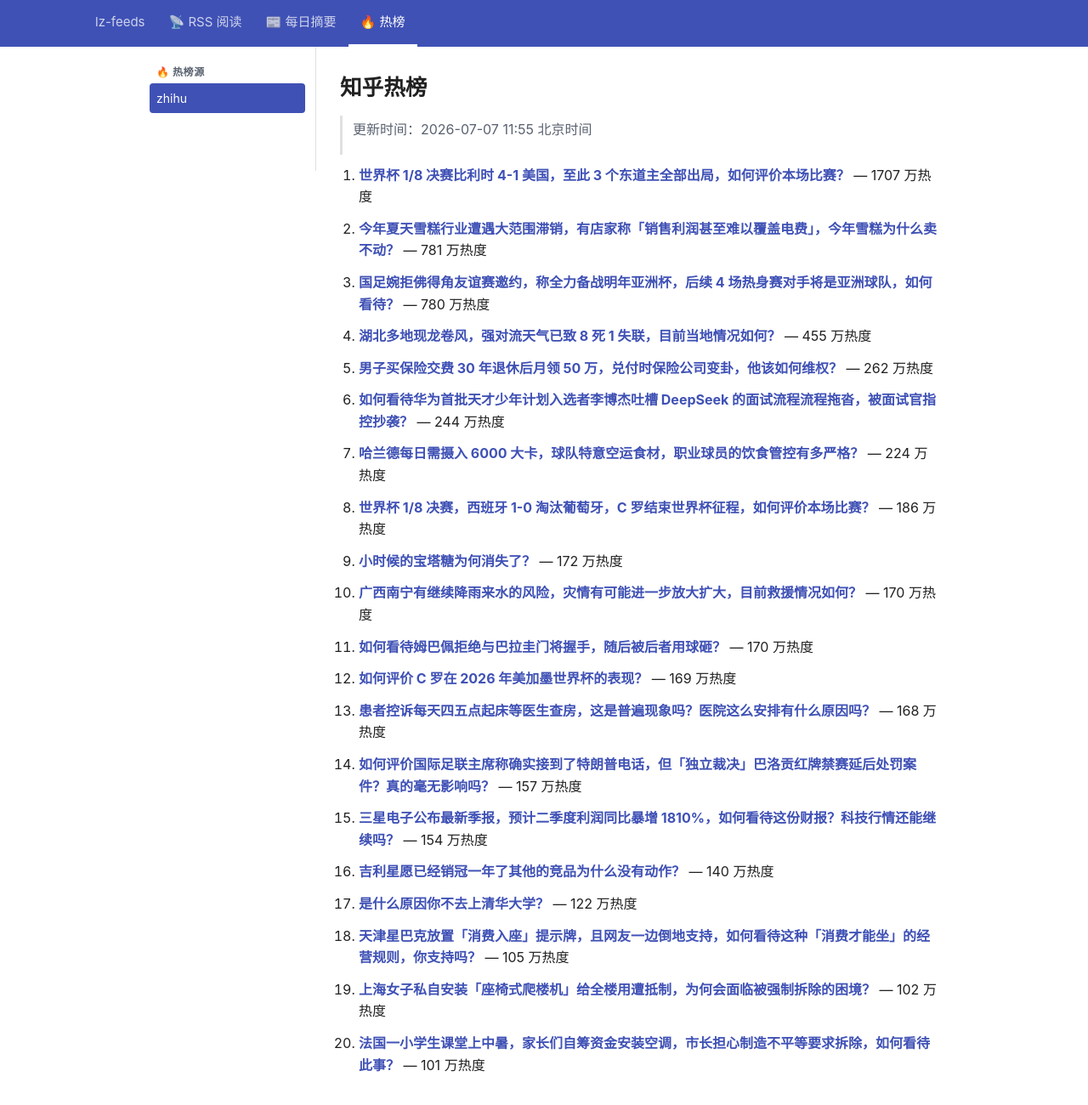
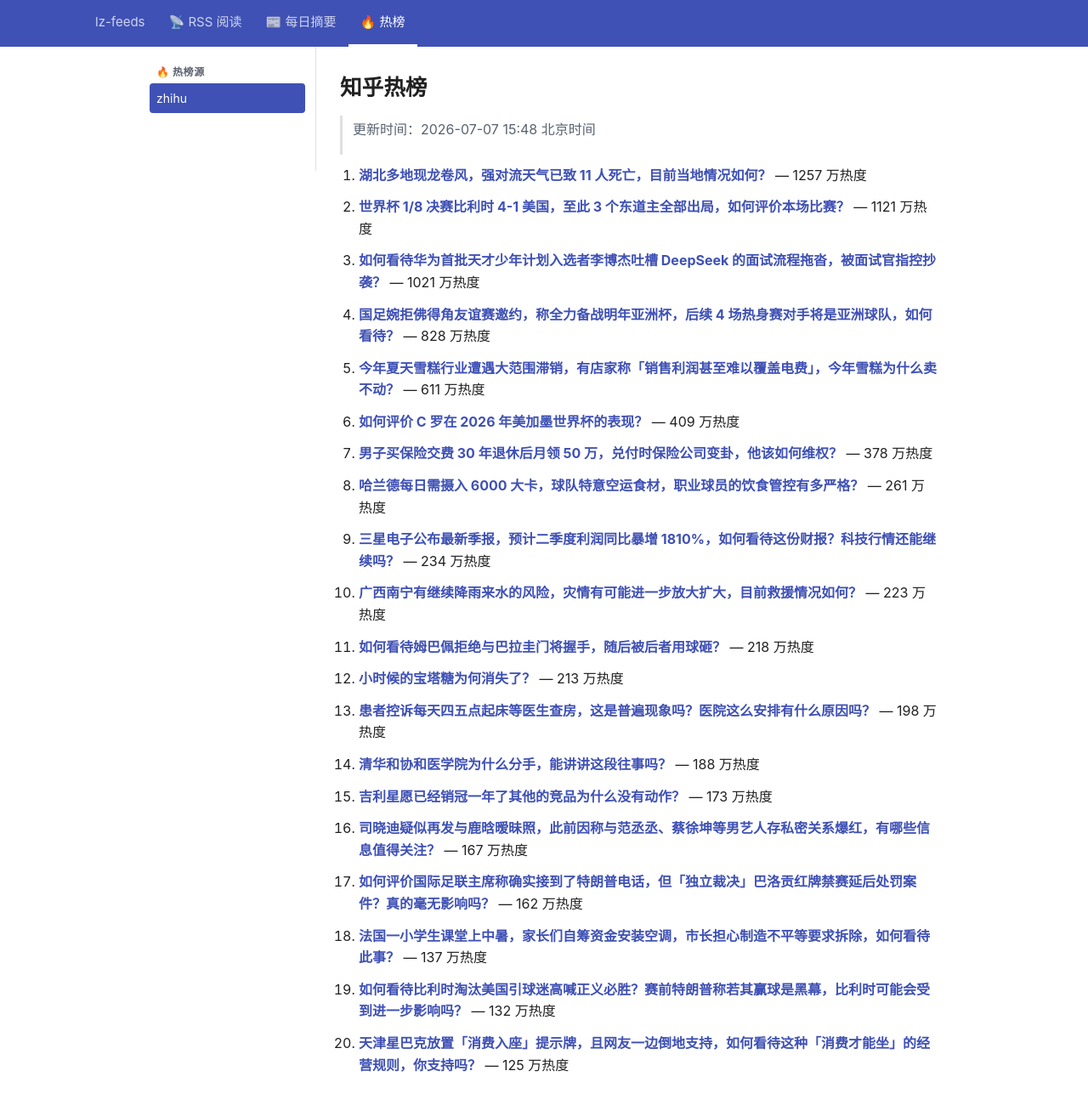
Before and after one commit to lizhang0101/lz-feeds, a Jekyll site: the page built from _hotlist/zhihu.md, in a window 1280 px wide and 1330 px high. Shown: the top 1300 px of the window at 85% size. Built offline with Jekyll 4.4.1, drawn with Linux system fonts in a browser that asks for light colours.

Commit message:
hotlist: 2026-07-07T07:48Z

```diff
--- a/_hotlist/zhihu.md
+++ b/_hotlist/zhihu.md
@@ -1,48 +1,48 @@
 ---
-updated: 2026-07-07 11:55 北京时间
+updated: 2026-07-07 15:48 北京时间
 count: 20
 ---
 
 # 知乎热榜
 
-> 更新时间：2026-07-07 11:55 北京时间
+> 更新时间：2026-07-07 15:48 北京时间
 
-1. **[世界杯 1/8 决赛比利时 4-1 美国，至此 3 个东道主全部出局，如何评价本场比赛？](https://www.zhihu.com/question/2057413355376227594)** — 1707 万热度
+1. **[湖北多地现龙卷风，强对流天气已致 11 人死亡，目前当地情况如何？](https://www.zhihu.com/question/2057569257274041212)** — 1257 万热度
 
-2. **[今年夏天雪糕行业遭遇大范围滞销，有店家称「销售利润甚至难以覆盖电费」，今年雪糕为什么卖不动？](https://www.zhihu.com/question/2057431315062993122)** — 781 万热度
+2. **[世界杯 1/8 决赛比利时 4-1 美国，至此 3 个东道主全部出局，如何评价本场比赛？](https://www.zhihu.com/question/2057413355376227594)** — 1121 万热度
 
-3. **[国足婉拒佛得角友谊赛邀约，称全力备战明年亚洲杯，后续 4 场热身赛对手将是亚洲球队，如何看待？](https://www.zhihu.com/question/2057469688892936472)** — 780 万热度
+3. **[如何看待华为首批天才少年计划入选者李博杰吐槽 DeepSeek 的面试流程拖沓，被面试官指控抄袭？](https://www.zhihu.com/question/2057753624717911009)** — 1021 万热度
 
-4. **[湖北多地现龙卷风，强对流天气已致 8 死 1 失联，目前当地情况如何？](https://www.zhihu.com/question/2057569257274041212)** — 455 万热度
+4. **[国足婉拒佛得角友谊赛邀约，称全力备战明年亚洲杯，后续 4 场热身赛对手将是亚洲球队，如何看待？](https://www.zhihu.com/question/2057469688892936472)** — 828 万热度
 
-5. **[男子买保险交费 30 年退休后月领 50 万，兑付时保险公司变卦，他该如何维权？](https://www.zhihu.com/question/2057003050880047067)** — 262 万热度
+5. **[今年夏天雪糕行业遭遇大范围滞销，有店家称「销售利润甚至难以覆盖电费」，今年雪糕为什么卖不动？](https://www.zhihu.com/question/2057431315062993122)** — 611 万热度
 
-6. **[如何看待华为首批天才少年计划入选者李博杰吐槽 DeepSeek 的面试流程流程拖沓，被面试官指控抄袭？](https://www.zhihu.com/question/2057753624717911009)** — 244 万热度
+6. **[如何评价 C 罗在 2026 年美加墨世界杯的表现？](https://www.zhihu.com/question/2057691287667598366)** — 409 万热度
 
-7. **[哈兰德每日需摄入 6000 大卡，球队特意空运食材，职业球员的饮食管控有多严格？](https://www.zhihu.com/question/2055667137344182152)** — 224 万热度
+7. **[男子买保险交费 30 年退休后月领 50 万，兑付时保险公司变卦，他该如何维权？](https://www.zhihu.com/question/2057003050880047067)** — 378 万热度
 
-8. **[世界杯 1/8 决赛，西班牙 1-0 淘汰葡萄牙，C 罗结束世界杯征程，如何评价本场比赛？](https://www.zhihu.com/question/2057413304579051709)** — 186 万热度
+8. **[哈兰德每日需摄入 6000 大卡，球队特意空运食材，职业球员的饮食管控有多严格？](https://www.zhihu.com/question/2055667137344182152)** — 261 万热度
 
-9. **[小时候的宝塔糖为何消失了？](https://www.zhihu.com/question/655238935)** — 172 万热度
+9. **[三星电子公布最新季报，预计二季度利润同比暴增 1810%，如何看待这份财报？科技行情还能继续吗？](https://www.zhihu.com/question/2057735732068979803)** — 234 万热度
 
-10. **[广西南宁有继续降雨来水的风险，灾情有可能进一步放大扩大，目前救援情况如何？](https://www.zhihu.com/question/2057584914892055667)** — 170 万热度
+10. **[广西南宁有继续降雨来水的风险，灾情有可能进一步放大扩大，目前救援情况如何？](https://www.zhihu.com/question/2057584914892055667)** — 223 万热度
 
-11. **[如何看待姆巴佩拒绝与巴拉圭门将握手，随后被后者用球砸？](https://www.zhihu.com/question/2057059683198662543)** — 170 万热度
+11. **[如何看待姆巴佩拒绝与巴拉圭门将握手，随后被后者用球砸？](https://www.zhihu.com/question/2057059683198662543)** — 218 万热度
 
-12. **[如何评价 C 罗在 2026 年美加墨世界杯的表现？](https://www.zhihu.com/question/2057691287667598366)** — 169 万热度
+12. **[小时候的宝塔糖为何消失了？](https://www.zhihu.com/question/655238935)** — 213 万热度
 
-13. **[患者控诉每天四五点起床等医生查房，这是普遍现象吗？医院这么安排有什么原因吗？](https://www.zhihu.com/question/2057401831282534054)** — 168 万热度
+13. **[患者控诉每天四五点起床等医生查房，这是普遍现象吗？医院这么安排有什么原因吗？](https://www.zhihu.com/question/2057401831282534054)** — 198 万热度
 
-14. **[如何评价国际足联主席称确实接到了特朗普电话，但「独立裁决」巴洛贡红牌禁赛延后处罚案件？真的毫无影响吗？](https://www.zhihu.com/question/2057732608214004902)** — 157 万热度
+14. **[清华和协和医学院为什么分手，能讲讲这段往事吗？](https://www.zhihu.com/question/2057437304205959882)** — 188 万热度
 
-15. **[三星电子公布最新季报，预计二季度利润同比暴增 1810%，如何看待这份财报？科技行情还能继续吗？](https://www.zhihu.com/question/2057735732068979803)** — 154 万热度
+15. **[吉利星愿已经销冠一年了其他的竞品为什么没有动作？](https://www.zhihu.com/question/2056855849570668816)** — 173 万热度
 
-16. **[吉利星愿已经销冠一年了其他的竞品为什么没有动作？](https://www.zhihu.com/question/2056855849570668816)** — 140 万热度
+16. **[司晓迪疑似再发与鹿晗暧昧照，此前因称与范丞丞、蔡徐坤等男艺人存私密关系爆红，有哪些信息值得关注？](https://www.zhihu.com/question/2057394672519963603)** — 167 万热度
 
-17. **[是什么原因你不去上清华大学？](https://www.zhihu.com/question/1890236914352780083)** — 122 万热度
+17. **[如何评价国际足联主席称确实接到了特朗普电话，但「独立裁决」巴洛贡红牌禁赛延后处罚案件？真的毫无影响吗？](https://www.zhihu.com/question/2057732608214004902)** — 162 万热度
 
-18. **[天津星巴克放置「消费入座」提示牌，且网友一边倒地支持，如何看待这种「消费才能坐」的经营规则，你支持吗？](https://www.zhihu.com/question/2057459142361609119)** — 105 万热度
+18. **[法国一小学生课堂上中暑，家长们自筹资金安装空调，市长担心制造不平等要求拆除，如何看待此事？](https://www.zhihu.com/question/2056422835661300883)** — 137 万热度
 
-19. **[上海女子私自安装「座椅式爬楼机」给全楼用遭抵制，为何会面临被强制拆除的困境？](https://www.zhihu.com/question/2056192994538214771)** — 102 万热度
+19. **[如何看待比利时淘汰美国引球迷高喊正义必胜？赛前特朗普称若其赢球是黑幕，比利时可能会受到进一步影响吗？](https://www.zhihu.com/question/2057769216468415013)** — 132 万热度
 
-20. **[法国一小学生课堂上中暑，家长们自筹资金安装空调，市长担心制造不平等要求拆除，如何看待此事？](https://www.zhihu.com/question/2056422835661300883)** — 101 万热度
+20. **[天津星巴克放置「消费入座」提示牌，且网友一边倒地支持，如何看待这种「消费才能坐」的经营规则，你支持吗？](https://www.zhihu.com/question/2057459142361609119)** — 125 万热度
```
